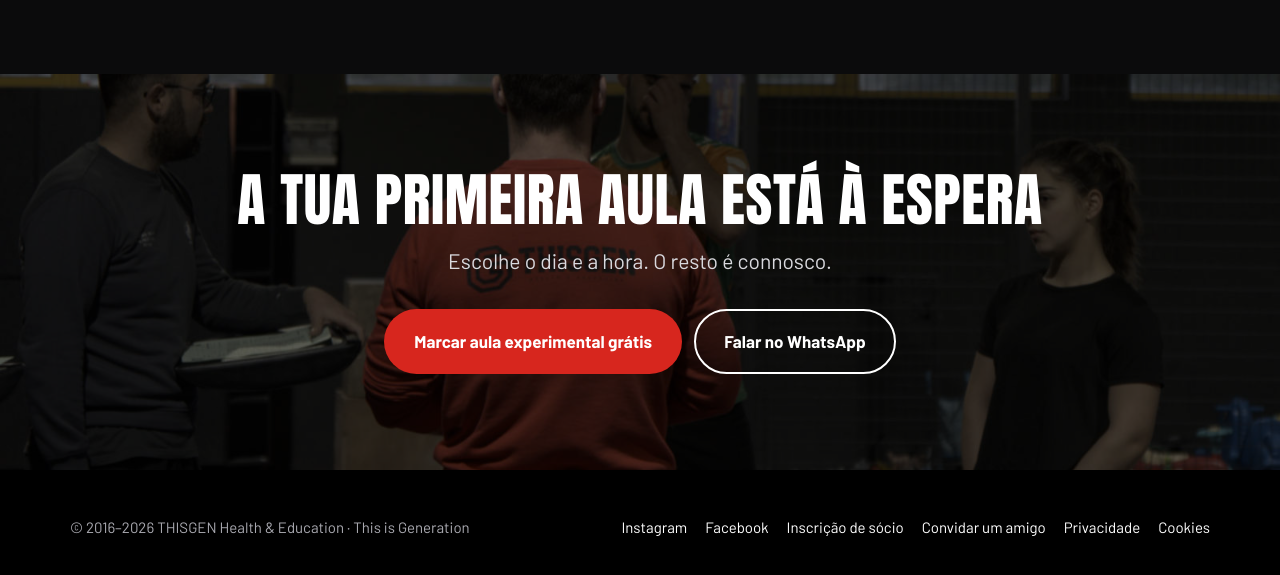
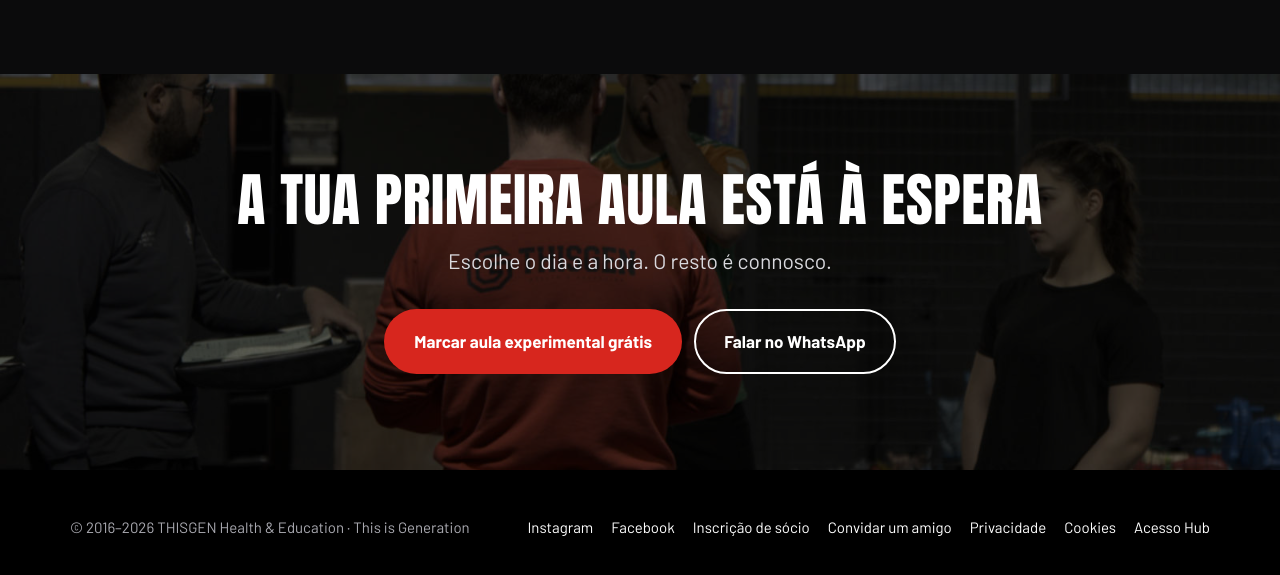
Before and after one commit to heldersmite88/thisgen-site, a plain HTML site: page index.html in a window 1280 px wide. Shown: the part 7488-8063 px from the top of the page. Drawn offline with Linux system fonts and the light colour scheme.

Commit message:
Rodapé: link Acesso Hub

```diff
--- a/index.html
+++ b/index.html
@@ -267,6 +267,7 @@
       <a href="convite.html">Convidar um amigo</a>
       <a href="privacidade.html">Privacidade</a>
       <a href="#" id="cookie-open">Cookies</a>
+      <a href="https://thisgengroup.lovable.app/auth" rel="nofollow">Acesso Hub</a>
     </nav>
   </div>
 </footer>
```
